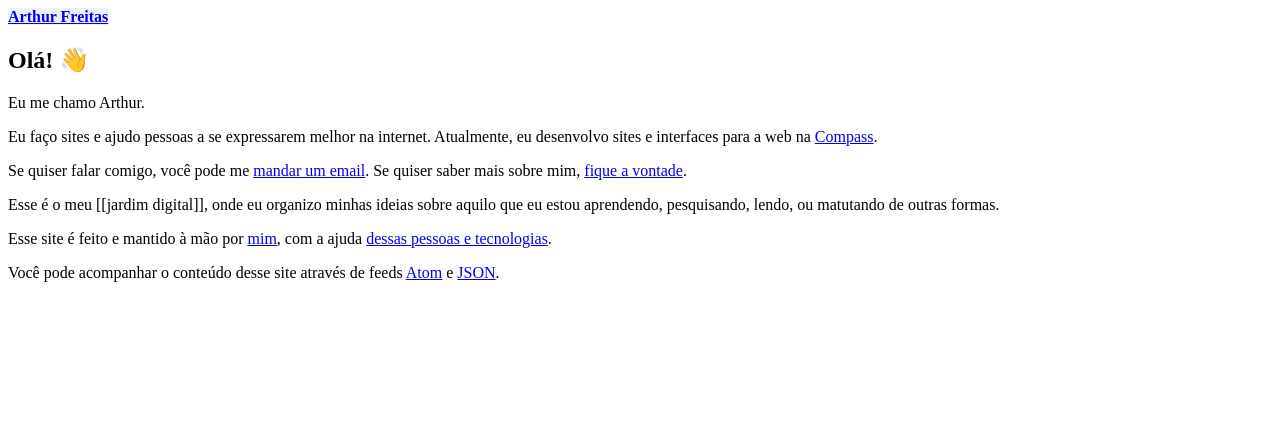
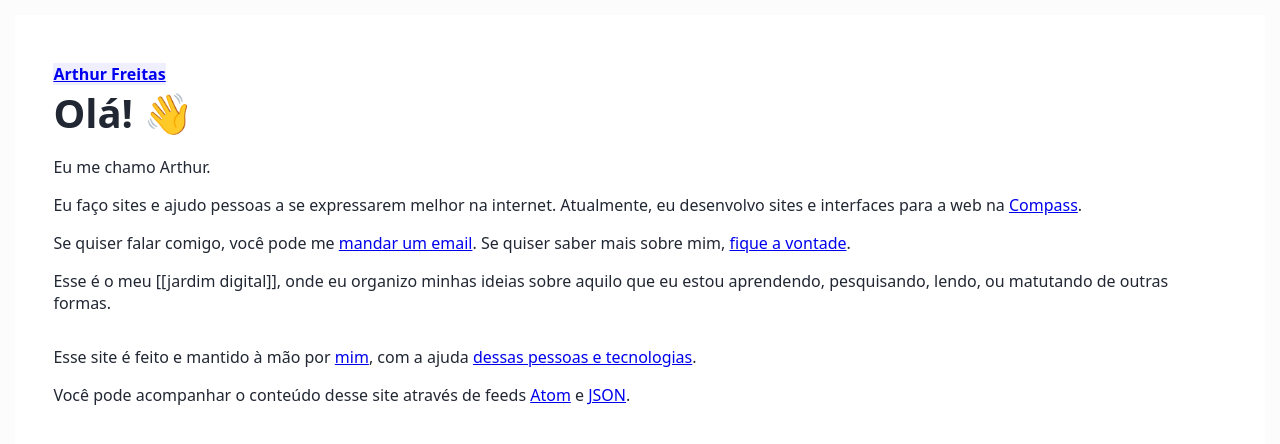
Before and after one commit to arthrfrts/arthrfrts.github.io, a Jekyll site: the page built from index.md, in a window 1280 px wide. Shown: the top 444 px of the page. Built offline with Jekyll 4.4.1, drawn with Linux system fonts in a browser that asks for light colours.

Commit message:
começa os estilos mais básicos

```diff
--- /dev/null
+++ b/_sass/_base.scss
@@ -0,0 +1,64 @@
+html, body {
+  margin: 0;
+  padding: 0;
+  box-sizing: border-box;
+}
+
+*,
+*::before,
+*::after {
+  box-sizing: inherit;
+}
+
+html {
+  min-height: 100vh;
+  border: 15px solid var(--color-subtle);
+}
+
+body {
+  background-color: var(--color-background);
+  color: var(--color-text);
+  font-family: var(--font-family--base);
+  max-width: 80rem;
+  margin-left: auto;
+  margin-right: auto;
+  margin-top: 3rem;
+  margin-bottom: 3rem;
+  padding-left: 3vw;
+  padding-right: 3vw;
+}
+
+/**
+ * Content
+**/
+.content {
+  display: grid;
+  grid-template-areas:
+    "header header header"
+    "content content sidebar"
+    "footer footer .";
+
+    @media screen and (max-width: 680px) {
+      grid-template-areas:
+        "header"
+        "content"
+        "sidebar"
+        "footer";
+    }
+
+    &-header {
+      grid-area: header;
+    }
+
+    &-body {
+      grid-area: content;
+    }
+
+    &-backlinks {
+      grid-area: sidebar;
+    }
+
+    &-footer {
+      grid-area: footer;
+    }
+}
--- /dev/null
+++ b/_sass/_elements.scss
@@ -0,0 +1,33 @@
+/**
+ * Headings
+**/
+
+h1, h2, h3, h4, h5, h6 {
+  font-weight: 700;
+  margin-top: 0;
+  margin-bottom: 0;
+}
+
+h6 {
+  font-size: 1.25rem;
+}
+
+h5 {
+  font-size: 1.5rem;
+}
+
+h4 {
+  font-size: 1.75rem;
+}
+
+h3 {
+  font-size: 2rem;
+}
+
+h2 {
+  font-size: 2.25rem;
+}
+
+h1 {
+  font-size: 2.5rem;
+}
--- a/assets/css/screen.scss
+++ b/assets/css/screen.scss
@@ -1,2 +1,14 @@
 ---
 ---
+
+:root {
+  --color-background: #fff;
+  --color-text: #212733;
+  --color-subtle: #fcfcfc;
+  --font-family--base: system-ui, sans-serif;
+  --font-family--code: Consolas, Monaco, "Courier New", monospace;
+  --font-family--mono: "Courier 10 Pitch", Courier, monospace;
+}
+
+@import "elements";
+@import "base";
```
Also changed, not shown: _layouts/post.html (+4 -6 lines).
